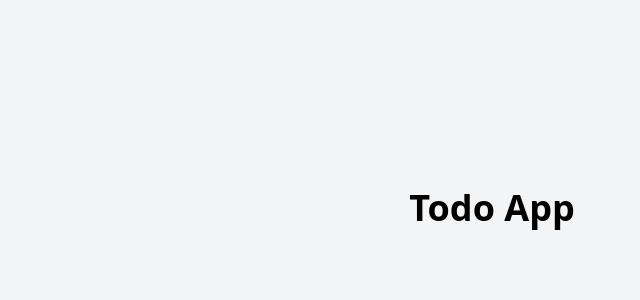
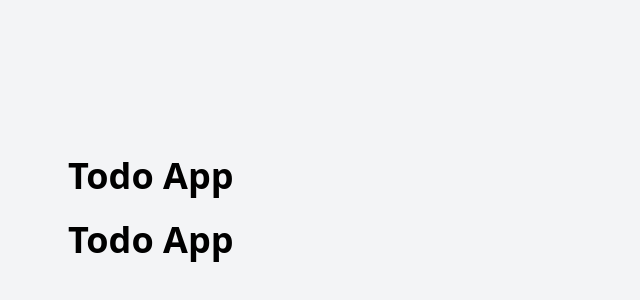
Before and after one commit to andre000/todo-react, a React (Vite) app: page / in a window 1280 px wide. Shown: the part 192-492 px from the top of the page, without its empty margins (148-788 px from the left). Built offline with nearby package versions, Linux system fonts and the light colour scheme.

Commit message:
feat: restructure Default layout to include Title component for improved UI

```diff
--- a/src/layout/default.tsx
+++ b/src/layout/default.tsx
@@ -1,7 +1,16 @@
+import { Title } from '../components/Title/Title'
+
 export function Default({ children }: React.PropsWithChildren) {
   return (
-    <div className="min-h-screen bg-gray-100 flex items-center justify-center">
-        {children}
+    <div className="min-h-screen bg-gray-100 flex justify-center items-center">
+      <div className="w-full max-w-4xl p-6">
+        <Title className="mb-6 mx-auto w-full">
+          Todo App
+        </Title>
+        <div className="max-w-4xl w-full mx-auto">
+          {children}
+        </div>
+      </div>
     </div>
   );
 }
```
